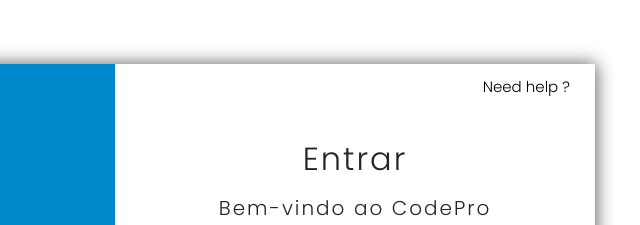
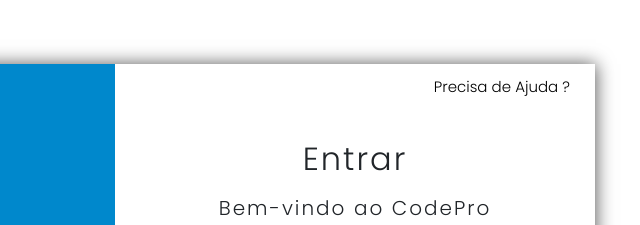
Before and after one commit to LuuCas21/codePro, a plain HTML site: page Login Page/index.html in a window 1280 px wide. Shown: the top 225 px of the page, 525-1165 px from the left. Drawn offline with nearby package versions, Linux system fonts and the light colour scheme; a web font is replaced by a local one.

Commit message:
Update index.html

```diff
--- a/Login Page/index.html
+++ b/Login Page/index.html
@@ -24,7 +24,7 @@
             </div>
             <div id="login-body_2" class="w-50 h-auto">
                 <div id="help" class="w-100 h-auto text-end">
-                   <button id="ajuda">Need help ?</button>
+                   <button id="ajuda">Precisa de Ajuda ?</button>
                 </div>
                 <div id="ajuda_mensagem" class="w-75 close">
                     <i onclick="closeDiv()" class="fa fa-close"></i>
```
